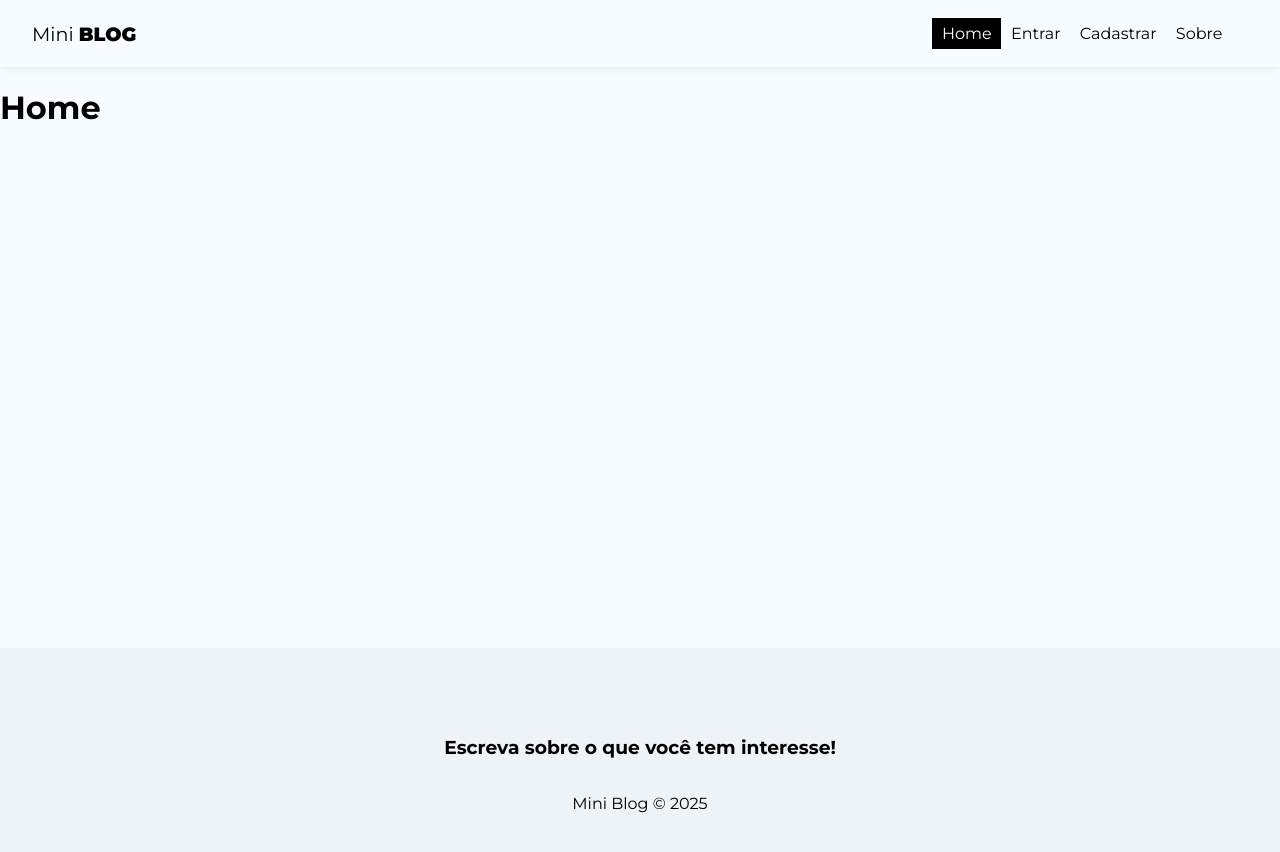
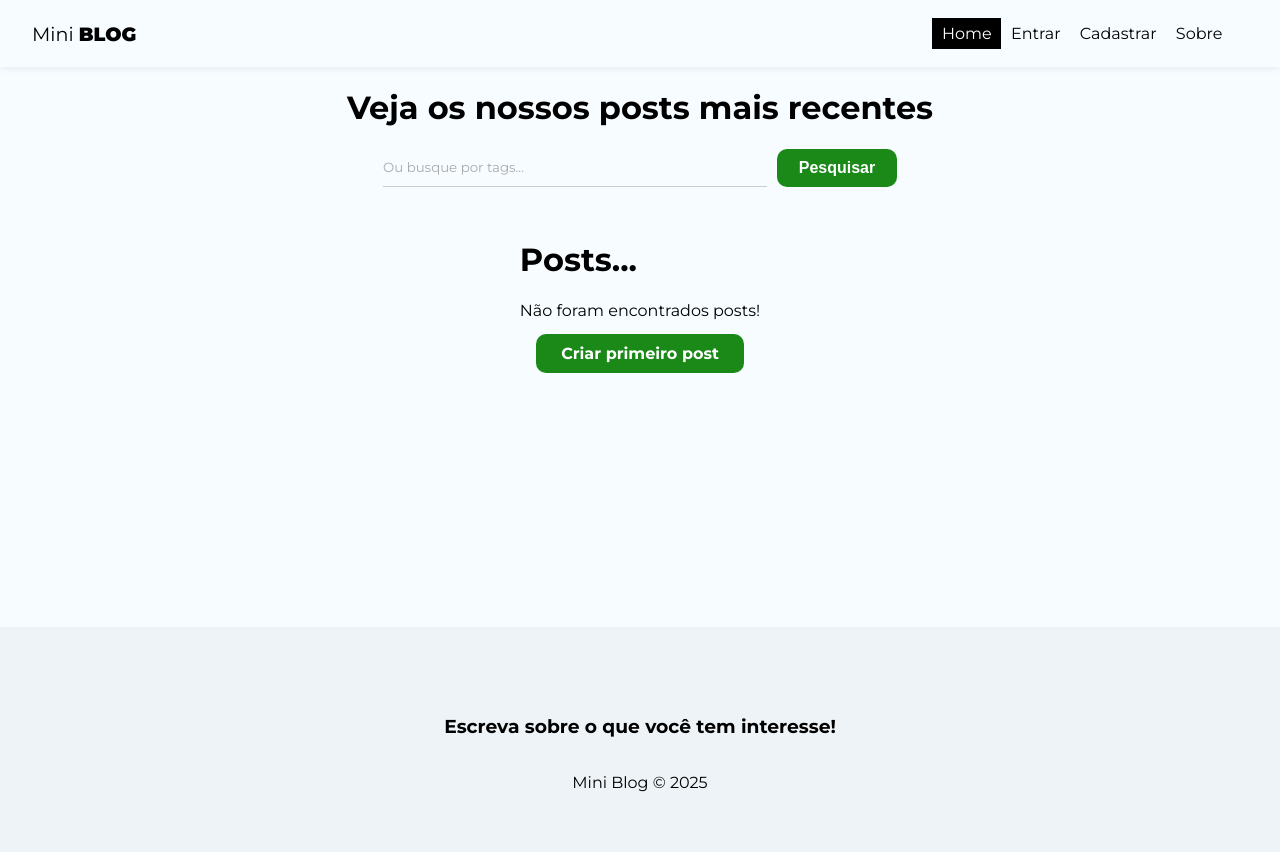
Before and after one commit to lucianapepelucio/mini-blog, a React (Vite) app: page / in a window 1280 px wide. Shown: the top 852 px of the page. Built offline with nearby package versions, Linux system fonts and the light colour scheme; no server answers.

Commit message:
structuring the home

```diff
--- a/src/pages/Home/Home.jsx
+++ b/src/pages/Home/Home.jsx
@@ -1,10 +1,38 @@
-//CSS
+import { useState } from "react";
+import { useNavigate, Link } from "react-router-dom";
+
 import styles from "./Home.module.css";
 
 const Home = () => {
+  const [query, setQuery] = useState("");
+  const [posts] = useState([]);
+
+  const handleSubmit = (e) => {
+    e.preventDefault();
+  };
+
   return (
-    <div>
-      <h1>Home</h1>
+    <div className={styles.home}>
+      <h1>Veja os nossos posts mais recentes</h1>
+      <form onSubmit={handleSubmit} className={styles.search_form}>
+        <input
+          type="text"
+          placeholder="Ou busque por tags..."
+          onChange={(e) => setQuery(e.target.value)}
+        />
+        <button className="btn btn-dark">Pesquisar</button>
+      </form>
+      <div>
+        <h1>Posts...</h1>
+        {posts && posts.length === 0 && (
+          <div className={styles.noposts}>
+            <p>Não foram encontrados posts!</p>
+            <Link to="/posts/create" className="btn">
+              Criar primeiro post
+            </Link>
+          </div>
+        )}
+      </div>
     </div>
   );
 };
--- a/src/pages/Home/Home.module.css
+++ b/src/pages/Home/Home.module.css
@@ -0,0 +1,31 @@
+.home {
+  display: flex;
+  flex-direction: column;
+  align-items: center;
+  justify-content: center;
+}
+
+.search_form {
+  max-width: 100%;
+  width: 60%;
+  display: flex;
+  justify-content: center;
+  margin-bottom: 2em;
+}
+
+.search_form input {
+  margin-right: 10px;
+  width: 50%;
+}
+
+.noposts {
+  text-align: center;
+}
+
+.noposts p {
+  margin-bottom: 1.5em;
+}
+
+.noposts a {
+  padding: 10px 25px;
+}
```
